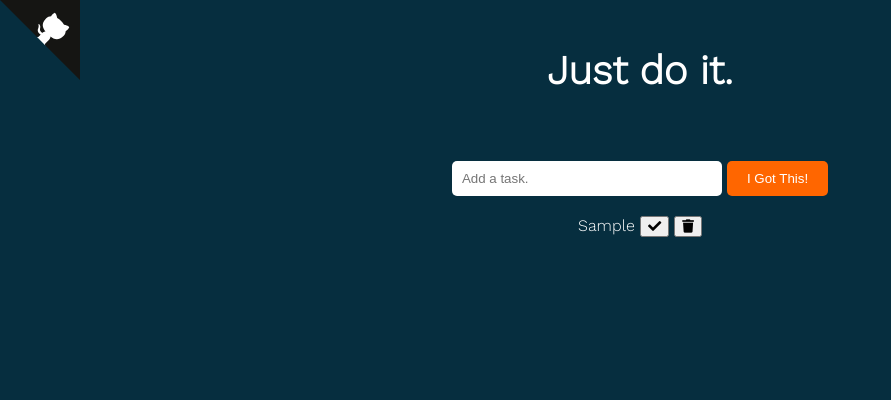
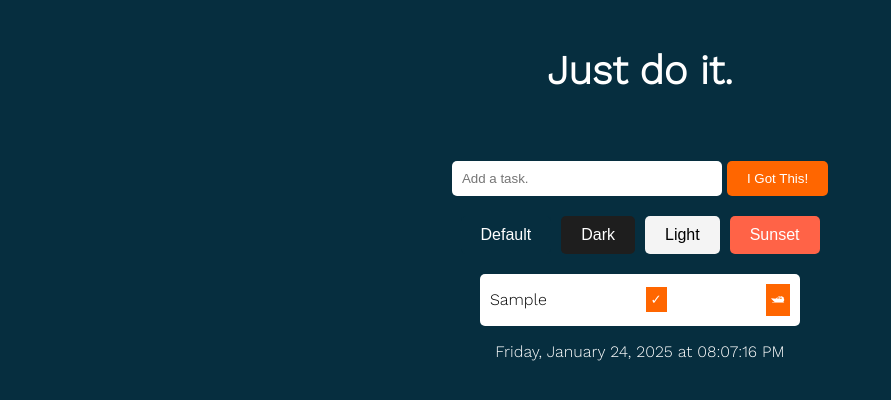
Before and after one commit to Badjedi04/Just-Do-It, a plain HTML site: page index.html in a window 1280 px wide. Both pictures are taken after typing "Sample" into the empty fields and a click on the button "I Got This!". Shown: the whole page, without its empty margins (0-891 px from the left). Drawn offline with nearby package versions, Linux system fonts and the light colour scheme.

Commit message:
Add Themes

```diff
--- a/CSS/main.css
+++ b/CSS/main.css
@@ -75,3 +75,36 @@ body {
 .completed .check-btn {
     background-color: green;
 }
+
+#theme-selector {
+    display: flex;
+    gap: 10px;
+    margin: 20px auto;
+    justify-content: center;
+}
+
+.theme-btn {
+    border: none;
+    padding: 10px 20px;
+    border-radius: 5px;
+    cursor: pointer;
+    font-size: 1rem;
+    color: white;
+}
+
+.theme-btn:nth-child(1) {
+    background-color: #062e3f;
+}
+
+.theme-btn:nth-child(2) {
+    background-color: #1e1e1e;
+}
+
+.theme-btn:nth-child(3) {
+    background-color: #f4f4f4;
+    color: #000;
+}
+
+.theme-btn:nth-child(4) {
+    background-color: #ff6347;
+}
--- a/JS/main.js
+++ b/JS/main.js
@@ -1,32 +1,91 @@
 document.addEventListener("DOMContentLoaded", () => {
-    const form = document.querySelector("form");
-    const input = document.querySelector(".todo-input");
+    const todoInput = document.querySelector(".todo-input");
+    const todoButton = document.querySelector(".todo-btn");
     const todoList = document.querySelector(".todo-list");
+    const themeSelectors = document.querySelectorAll(".theme-selector");
 
-    form.addEventListener("submit", (e) => {
+    // Load saved tasks from local storage
+    loadTodos();
+
+    todoButton.addEventListener("click", (e) => {
         e.preventDefault();
-        const taskText = input.value.trim();
-        if (taskText === "") return;
+        if (todoInput.value.trim() !== "") {
+            addTodo(todoInput.value);
+            saveTodo(todoInput.value);
+            todoInput.value = "";
+        }
+    });
 
-        // Create new task element
-        const taskItem = document.createElement("li");
-        taskItem.innerHTML = `
-            <span class="task-text">${taskText}</span>
-            <button class="check-btn"><i class="fas fa-check"></i></button>
-            <button class="delete-btn"><i class="fas fa-trash"></i></button>
-        `;
+    todoList.addEventListener("click", (e) => {
+        if (e.target.classList.contains("complete-btn")) {
+            const todo = e.target.parentElement;
+            todo.classList.toggle("completed");
+            updateTodoStatus(todo.firstChild.textContent);
+        }
+        if (e.target.classList.contains("delete-btn")) {
+            const todo = e.target.parentElement;
+            removeTodo(todo);
+        }
+    });
 
-        todoList.appendChild(taskItem);
-        input.value = "";
+    themeSelectors.forEach(selector => {
+        selector.addEventListener("click", () => {
+            document.body.style.backgroundColor = getComputedStyle(selector).backgroundColor;
+            localStorage.setItem("theme", selector.classList[0]);
+        });
+    });
 
-        // Add event listener for completion
-        taskItem.querySelector(".check-btn").addEventListener("click", () => {
-            taskItem.classList.toggle("completed");
+    function addTodo(todoText) {
+        const todoDiv = document.createElement("div");
+        todoDiv.classList.add("todo");
+        const newTodo = document.createElement("li");
+        newTodo.textContent = todoText;
+        todoDiv.appendChild(newTodo);
+
+        const completeButton = document.createElement("button");
+        completeButton.innerHTML = "✓";
+        completeButton.classList.add("complete-btn");
+        todoDiv.appendChild(completeButton);
+
+        const deleteButton = document.createElement("button");
+        deleteButton.innerHTML = "🛥";
+        deleteButton.classList.add("delete-btn");
+        todoDiv.appendChild(deleteButton);
+
+        todoList.appendChild(todoDiv);
+    }
+
+    function saveTodo(todo) {
+        let todos = JSON.parse(localStorage.getItem("todos")) || [];
+        todos.push({ text: todo, completed: false });
+        localStorage.setItem("todos", JSON.stringify(todos));
+    }
+
+    function loadTodos() {
+        let todos = JSON.parse(localStorage.getItem("todos")) || [];
+        todos.forEach(todo => {
+            addTodo(todo.text);
+            if (todo.completed) {
+                todoList.lastChild.classList.add("completed");
+            }
         });
 
-        // Add event listener for deletion
-        taskItem.querySelector(".delete-btn").addEventListener("click", () => {
-            todoList.removeChild(taskItem);
-        });
-    });
+        const savedTheme = localStorage.getItem("theme");
+        if (savedTheme) {
+            document.body.style.backgroundColor = getComputedStyle(document.querySelector(`.${savedTheme}`)).backgroundColor;
+        }
+    }
+
+    function updateTodoStatus(todoText) {
+        let todos = JSON.parse(localStorage.getItem("todos")) || [];
+        todos = todos.map(todo => todo.text === todoText ? { text: todo.text, completed: !todo.completed } : todo);
+        localStorage.setItem("todos", JSON.stringify(todos));
+    }
+
+    function removeTodo(todoElement) {
+        let todos = JSON.parse(localStorage.getItem("todos")) || [];
+        todos = todos.filter(todo => todo.text !== todoElement.firstChild.textContent);
+        localStorage.setItem("todos", JSON.stringify(todos));
+        todoElement.remove();
+    }
 });
--- a/index.html
+++ b/index.html
@@ -5,22 +5,23 @@
     <meta charset="UTF-8">
     <meta name="viewport" content="width=device-width, initial-scale=1.0">
     <meta name="theme-color" content="#062e3f">
-    <meta name="description" content="A dynamic and aesthetic To-Do List WebApp.">
+    <meta name="Description" content="A dynamic and aesthetic To-Do List WebApp.">
 
-    <!-- Google Font -->
+    <!-- Google Font: Quick Sand -->
     <link href="https://fonts.googleapis.com/css2?family=Work+Sans:wght@300&display=swap" rel="stylesheet">
 
     <!-- Font Awesome for icons -->
-    <link rel="stylesheet" href="https://cdnjs.cloudflare.com/ajax/libs/font-awesome/5.12.0-2/css/all.min.css">
+    <link rel="stylesheet" href="https://cdnjs.cloudflare.com/ajax/libs/font-awesome/5.12.0-2/css/all.min.css"
+        integrity="sha256-46r060N2LrChLLb5zowXQ72/iKKNiw/lAmygmHExk/o=" crossorigin="anonymous" />
 
     <link rel="shortcut icon" type="image/png" href="assets/favicon.png" />
     <link rel="stylesheet" href="CSS/main.css">
     <link rel="stylesheet" href="CSS/corner.css">
-    <title>To-Do List</title>
+    <title>JUST DO IT</title>
 </head>
 
 <body>
-    <header id="header">
+    <div id="header">
         <div class="flexrow-container">
             <div class="standard-theme theme-selector"></div>
             <div class="light-theme theme-selector"></div>
@@ -28,7 +29,7 @@
         </div>
         <h1 id="title">Just do it.<div id="border"></div>
         </h1>
-    </header>
+    </div>
 
     <div id="form">
         <form>
@@ -37,32 +38,23 @@
         </form>
     </div>
 
-    <!-- GitHub corner link -->
-    <div class="version">
-        <div class="demo version-section">
-            <a href="https://github.com/Badjedi04/To-Do-List" target="_blank"></a>
-            <svg width="80" height="80" viewBox="0 0 250 250"
-                style="fill:#151513; color:#fff; position: absolute; top: 0; border: 0; left: 0;">
-                <path d="M0,0 L115,115 L130,115 L142,142 L250,250 L250,0 Z"></path>
-                <path
-                    d="M128.3,109.0 C113.8,99.7 119.0,89.6 119.0,89.6 C122.0,82.7 120.5,78.6 120.5,78.6 C119.2,72.0 123.4,76.3 123.4,76.3 C127.3,80.9 125.5,87.3 125.5,87.3 C122.9,97.6 130.6,101.9 134.4,103.2"
-                    fill="currentColor"></path>
-                <path
-                    d="M115.0,115.0 C114.9,115.1 118.7,116.5 119.8,115.4 L133.7,101.6 C136.9,99.2 139.9,98.4 142.2,98.6 C133.8,88.0 127.5,74.4 143.8,58.0 C148.5,53.4 154.0,51.2 159.7,51.0 C160.3,49.4 163.2,43.6 171.4,40.1 C171.4,40.1 176.1,42.5 178.8,56.2 C183.1,58.6 187.2,61.8 190.9,65.4 C194.5,69.0 197.7,73.2 200.1,77.6 C213.8,80.2 216.3,84.9 216.3,84.9 C212.7,93.1 206.9,96.0 205.4,96.6 C205.1,102.4 203.0,107.8 198.3,112.5 C181.9,128.9 168.3,122.5 157.7,114.1 C157.9,116.9 156.7,120.9 152.7,124.9 L141.0,136.5 C139.8,137.7 141.6,141.9 141.8,141.8 Z"
-                    fill="currentColor"></path>
-            </svg>
-            </a>
-        </div>
+    <div id="theme-selector">
+        <button class="theme-btn" data-color="#062e3f">Default</button>
+        <button class="theme-btn" data-color="#1e1e1e">Dark</button>
+        <button class="theme-btn" data-color="#f4f4f4">Light</button>
+        <button class="theme-btn" data-color="#ff6347">Sunset</button>
     </div>
 
     <div id="myUnOrdList">
-        <ul class="todo-list">
-            <!-- List items will be added here dynamically -->
-        </ul>
+        <ul class="todo-list"></ul>
     </div>
 
-    <script src="JS/time.js"></script>
-    <script src="JS/main.js"></script>
+    <div>
+        <p><span id="datetime"></span></p>
+        <script src="JS/time.js"></script>
+    </div>
+
+    <script src="JS/main.js" type="text/javascript"></script>
 </body>
 
 </html>
```
